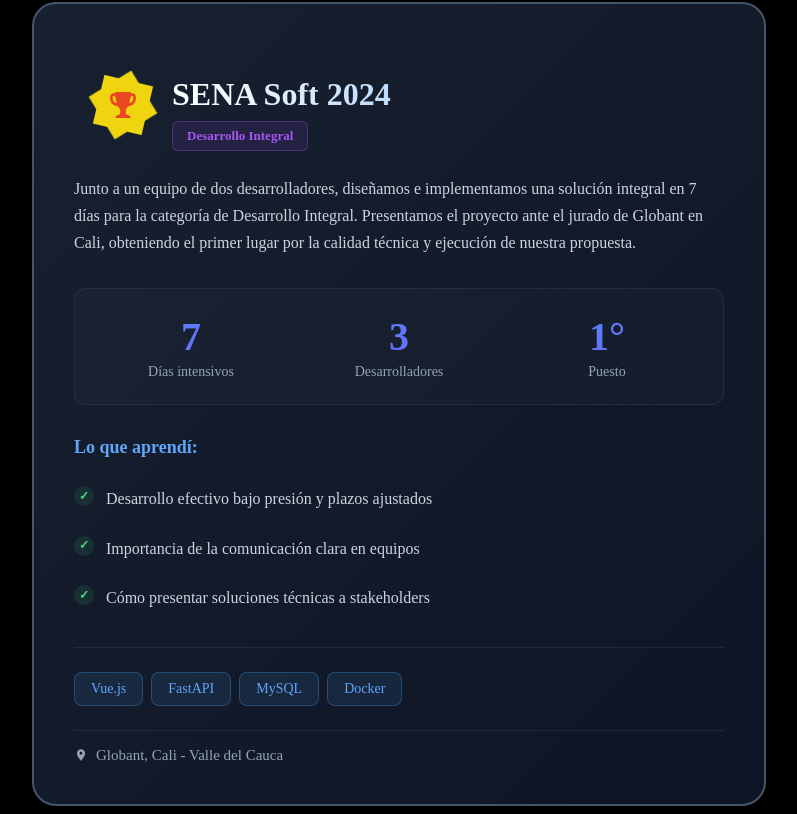
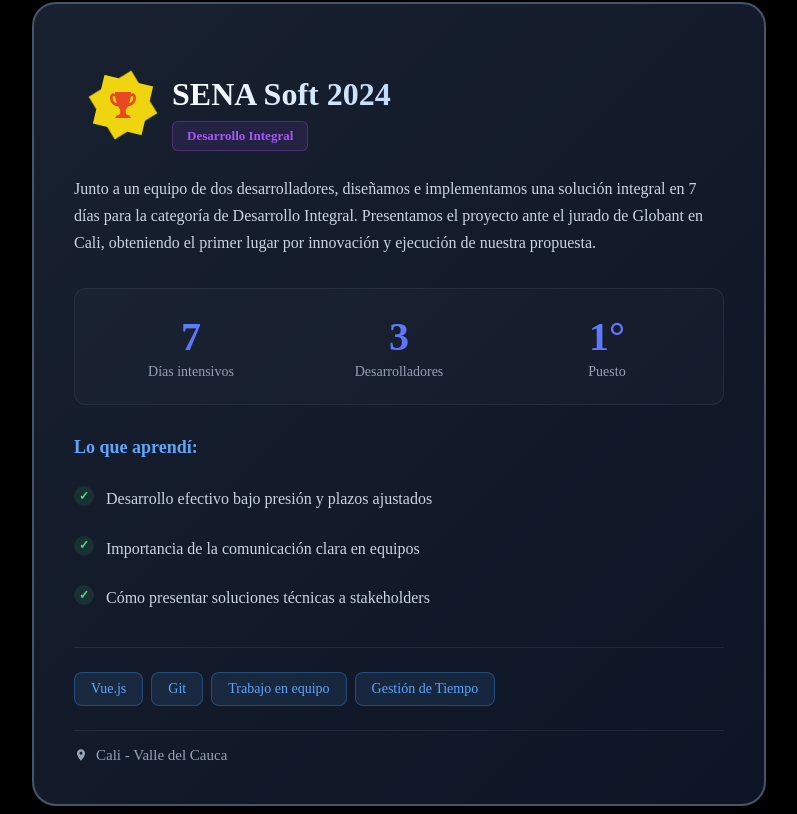
Before and after one commit to SergioAndresG/PORTAFOLIO-DEV, a Vue app in the folder portafolio/: page / in a window 1280 px wide. Shown: the part 5344-6158 px from the top of the page, without its empty margins (241-1038 px from the left). Built offline with nearby package versions, Linux system fonts and the light colour scheme.

Commit message:
refactor(Achivements.vue): Se cambia info de las badge

```diff
--- a/portafolio/src/components/Achievements.vue
+++ b/portafolio/src/components/Achievements.vue
@@ -94,7 +94,7 @@ onUnmounted(() => {
                 Junto a un equipo de dos desarrolladores, diseñamos e implementamos una
                 solución integral en 7 días para la categoría de Desarrollo Integral.
                 Presentamos el proyecto ante el jurado de Globant en Cali, obteniendo
-                el primer lugar por la calidad técnica y ejecución de nuestra propuesta.
+                el primer lugar por innovación y ejecución de nuestra propuesta.
             </p>
 
             <!-- Stats destacadas -->
@@ -135,9 +135,9 @@ onUnmounted(() => {
             <!-- Tecnologías usadas -->
             <div class="tech-stack">
                 <span class="tech-badge">Vue.js</span>
-                <span class="tech-badge">FastAPI</span>
-                <span class="tech-badge">MySQL</span>
-                <span class="tech-badge">Docker</span>
+                <span class="tech-badge">Git</span>
+                <span class="tech-badge">Trabajo en equipo</span>
+                <span class="tech-badge">Gestión de Tiempo</span>
             </div>
 
             <!-- Footer con ubicación -->
@@ -146,7 +146,7 @@ onUnmounted(() => {
                 <svg width="14" height="14" viewBox="0 0 24 24" fill="currentColor">
                     <path d="M12 2C8.13 2 5 5.13 5 9c0 5.25 7 13 7 13s7-7.75 7-13c0-3.87-3.13-7-7-7zm0 9.5c-1.38 0-2.5-1.12-2.5-2.5s1.12-2.5 2.5-2.5 2.5 1.12 2.5 2.5-1.12 2.5-2.5 2.5z"/>
                 </svg>
-                Globant, Cali - Valle del Cauca
+                Cali - Valle del Cauca
                 </span>
             </div>
             </div>
```
